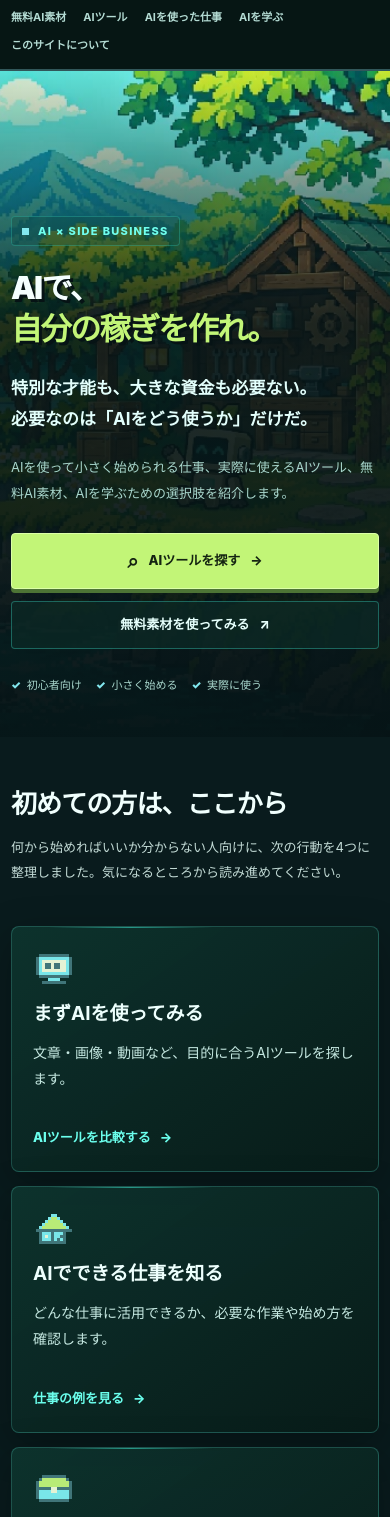
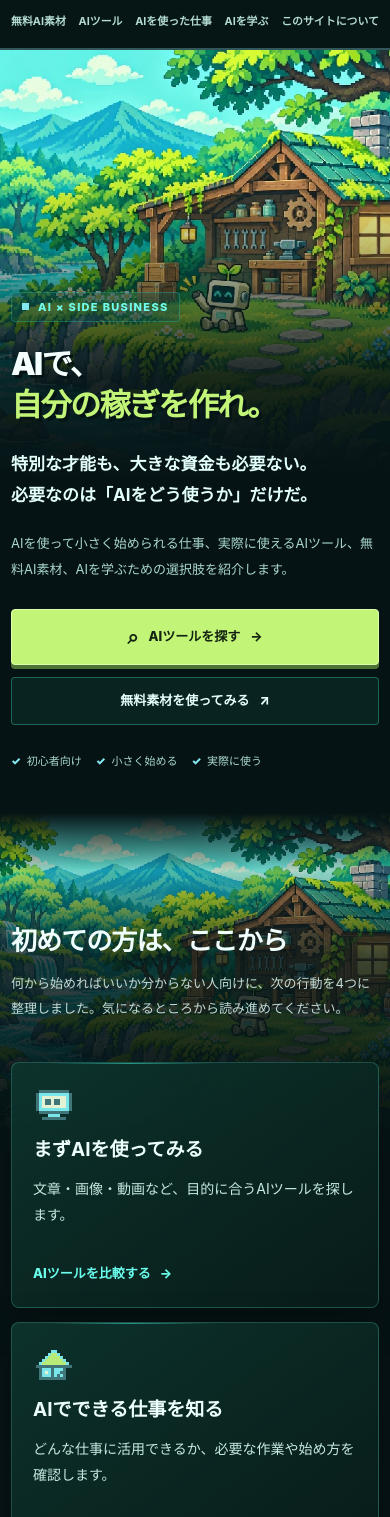
Before and after one commit to zeroaifukugyo-crypto/zeroaifukugyo-crypto.github.io, a plain HTML site: page index.html in a window 390 px wide. Shown: the part 48-1565 px from the top of the page. Drawn offline with Linux system fonts and the light colour scheme.

Commit message:
Brighten mobile pixel art and extend scenery to the footer

```diff
--- a/styles.css
+++ b/styles.css
@@ -1473,7 +1473,7 @@ padding: 11px 14px;
   inset: 0;
   content: "";
   pointer-events: none;
-  background: linear-gradient(90deg, rgba(6, 19, 21, .95), rgba(6, 19, 21, .83) 34%, rgba(6, 19, 21, .15) 72%),
+  background: linear-gradient(90deg, rgba(6, 19, 21, .94), rgba(6, 19, 21, .78) 35%, rgba(6, 19, 21, .06) 68%, transparent),
               linear-gradient(0deg, rgba(6, 19, 21, .55), transparent 34%);
 }
 
@@ -1548,15 +1548,17 @@ padding: 11px 14px;
 
 @media (max-width: 760px) {
   .home-hero {
-    padding-top: clamp(145px, 36vw, 250px);
+    padding-top: clamp(220px, 62vw, 390px);
   }
 
   .home-hero::after {
-    background: linear-gradient(180deg, rgba(6, 19, 21, .08), rgba(6, 19, 21, .88) 38%, rgba(6, 19, 21, .98));
+    height: clamp(405px, 110vw, 650px);
+    background: linear-gradient(180deg, transparent 28%, rgba(6, 19, 21, .26) 46%, rgba(6, 19, 21, .9) 76%, var(--bg-deep));
   }
 
   .hero-landscape {
-    object-position: 65% center;
+    height: clamp(405px, 110vw, 650px);
+    object-position: 66% center;
   }
 
   .home-hero h1 {
@@ -1592,11 +1594,6 @@ padding: 11px 14px;
 .learning-illustration {
   aspect-ratio: 2 / 1;
   margin-bottom: 18px;
-}
-
-.featured-section,
-.steps-section {
-  background: #0d2427;
 }
 
 .feature-card,
@@ -1656,3 +1653,68 @@ padding: 11px 14px;
     aspect-ratio: 2 / 1;
   }
 }
+
+/* Full-width scenes continue from the hero to the footer. */
+.home-hero ~ .section,
+body:has(> main > .home-hero) > .site-footer {
+  position: relative;
+  isolation: isolate;
+  background: var(--bg-deep);
+}
+
+.home-hero ~ .section::before,
+body:has(> main > .home-hero) > .site-footer::before {
+  position: absolute;
+  z-index: -1;
+  inset: 0 0 auto;
+  height: min(100%, clamp(340px, 46vw, 650px));
+  content: "";
+  pointer-events: none;
+  background:
+    linear-gradient(180deg, var(--bg-deep), rgba(6, 19, 21, .14) 28%, rgba(6, 19, 21, .5) 65%, var(--bg-deep)),
+    linear-gradient(90deg, rgba(6, 19, 21, .8), rgba(6, 19, 21, .66) 48%, rgba(6, 19, 21, .42)),
+    var(--section-scene) center / cover no-repeat;
+}
+
+.start-section { --section-scene: url("pixel-riverside.webp"); }
+.featured-section { --section-scene: url("pixel-tools.webp"); }
+.services-section { --section-scene: url("pixel-free.webp"); }
+.principle-section { --section-scene: url("pixel-work.webp"); }
+.steps-section { --section-scene: url("pixel-book.webp"); }
+.about-section { --section-scene: url("pixel-riverside.webp"); }
+
+body:has(> main > .home-hero) > .site-footer {
+  --section-scene: url("pixel-work.webp");
+  margin-top: 0;
+}
+
+.home-hero ~ .section .panel-illustration {
+  border: 0;
+  box-shadow: none;
+}
+
+@media (max-width: 760px) {
+  .navlinks {
+    justify-content: space-between;
+    flex-wrap: nowrap;
+    gap: 4px;
+    white-space: nowrap;
+    padding-block: 4px 6px;
+  }
+
+  .navlinks a {
+    flex-shrink: 0;
+    font-size: clamp(10px, 2.8vw, 13px);
+    overflow-wrap: normal;
+  }
+
+  .home-hero ~ .section {
+    padding-top: clamp(106px, 28vw, 170px);
+  }
+
+  .home-hero ~ .section::before {
+    background:
+      linear-gradient(180deg, var(--bg-deep), rgba(6, 19, 21, .17) 17%, rgba(6, 19, 21, .78) 42%, var(--bg-deep)),
+      var(--section-scene) center / cover no-repeat;
+  }
+}
```
